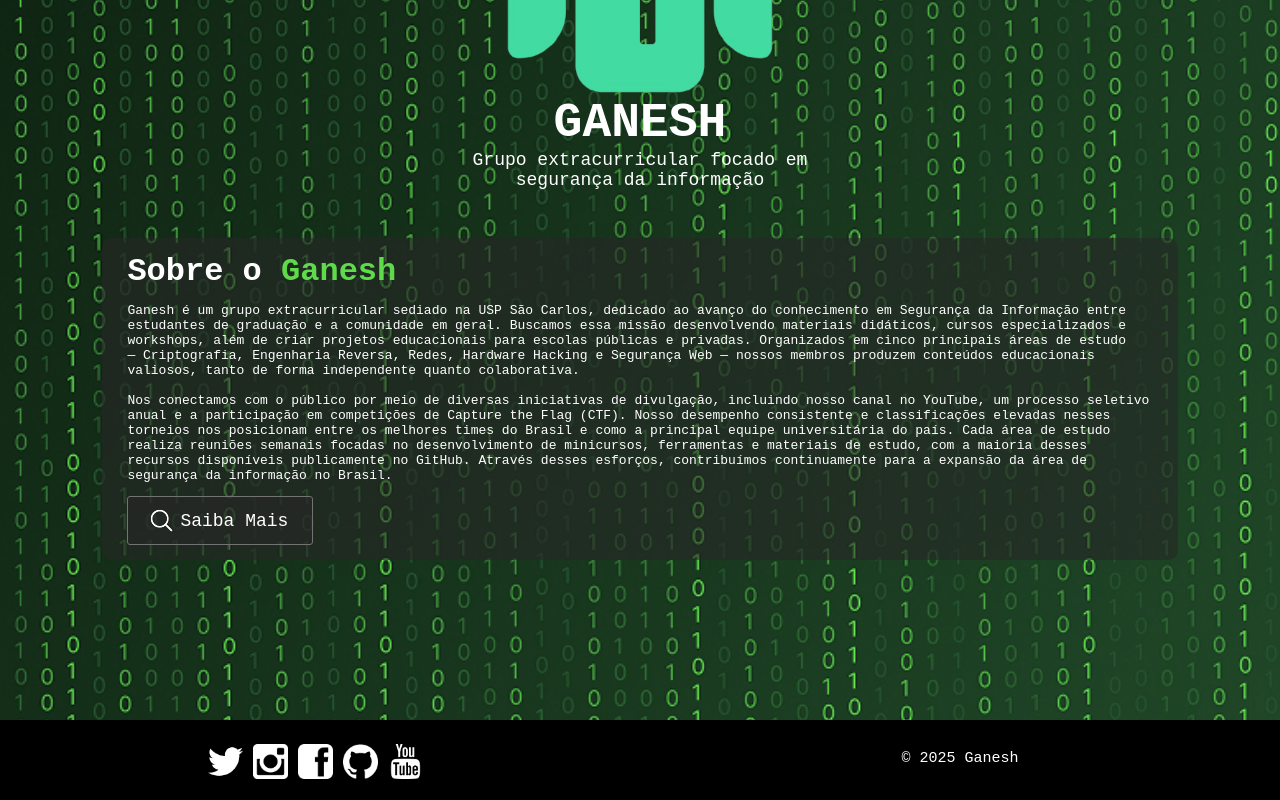
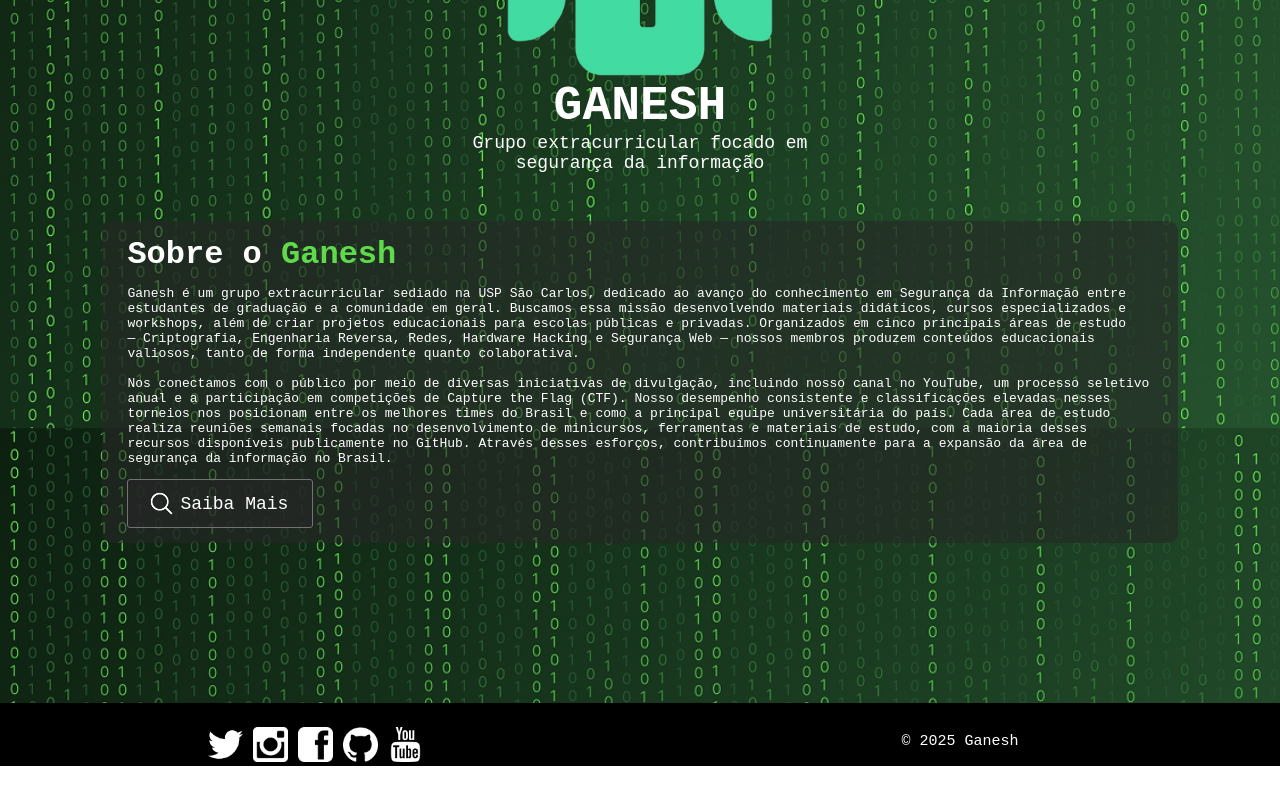
Before and after one commit to luique16/ganesh-website, a plain HTML site: page index.html in a window 1280 px wide. Shown: the part 404-1204 px from the top of the page. After the commit the page ends 1170 px from the top, so only its background shows below. Drawn offline with Linux system fonts and the light colour scheme.

Commit message:
Fixing footer

```diff
--- a/styles/common.css
+++ b/styles/common.css
@@ -113,14 +113,33 @@
     margin-top: 10rem;
 }
 
+html, body {
+    height: 100%;
+    margin: 0;
+    display: flex;
+    flex-direction: column;
+}
+
+main {
+    flex: 1;
+}
+
 footer {
     background-color: #000000;
     padding: 0;
     margin: 0;
     color: #ffffff;
     text-align: center;
+    width: 100%;
+    height: 80px;
+    position: static;
+}
 
-    height: 80px;
+@media (min-height: 700px) {
+    body:has(main:only-child) footer {
+        position: fixed;
+        bottom: 0;
+    }
 }
 
 #footer-left {
```
